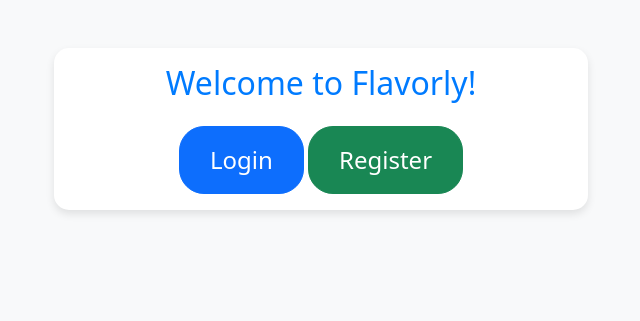
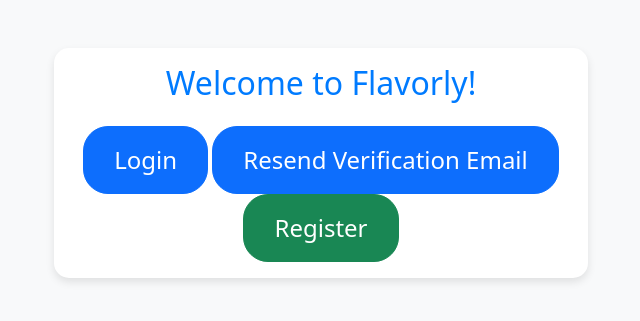
Before and after one commit to AlzyWelzy/Flavorly, a Django app: page / in a window 1280 px wide. Shown: the top 321 px of the page, without its empty margins (319-959 px from the left). Run offline with Django 4.2, Linux system fonts and the light colour scheme; parts of the project's set-up code (start-up, migrations or seed data) failed here and were passed over.

Commit message:
email authentication added

```diff
--- a/app/templates/app/index.html
+++ b/app/templates/app/index.html
@@ -20,6 +20,7 @@
                     <h2 class="card-title mb-4">Welcome to Flavorly!</h2>
                     <div class="text-center">
                         <a href="{% url 'login' %}" class="btn btn-primary btn-cool mr-2">Login</a>
+                        <a href="{% url 'request-new-link-from-email' %}" class="btn btn-primary btn-cool mr-2">Resend Verification Email</a>
                         <a href="{% url 'register' %}" class="btn btn-success btn-cool">Register</a>
                     </div>
                 </div>
--- a/app/views.py
+++ b/app/views.py
@@ -14,7 +14,7 @@
 def activateEmail(request, user, to_email):
     messages.success(
         request,
-        f"Account successfully created for {user}. An email has been sent to {to_email} with instructions to activate the account.",
+        f"Account successfully created for {user}. An email has been sent to {to_email} with instructions to activate the account. Please check your spam folder. The link will expire in 15 minutes.",
     )
 
 
--- a/core/settings.py
+++ b/core/settings.py
@@ -165,7 +165,9 @@
 PASSWORD_RESET_TIMEOUT = 14400
 
 DEFAULT_FROM_EMAIL = EMAIL_HOST_USER
+EXPIRE_AFTER = "1m"
 
+MAX_RETRIES = 3
 
 LOGGING = {
     "version": 1,
```
